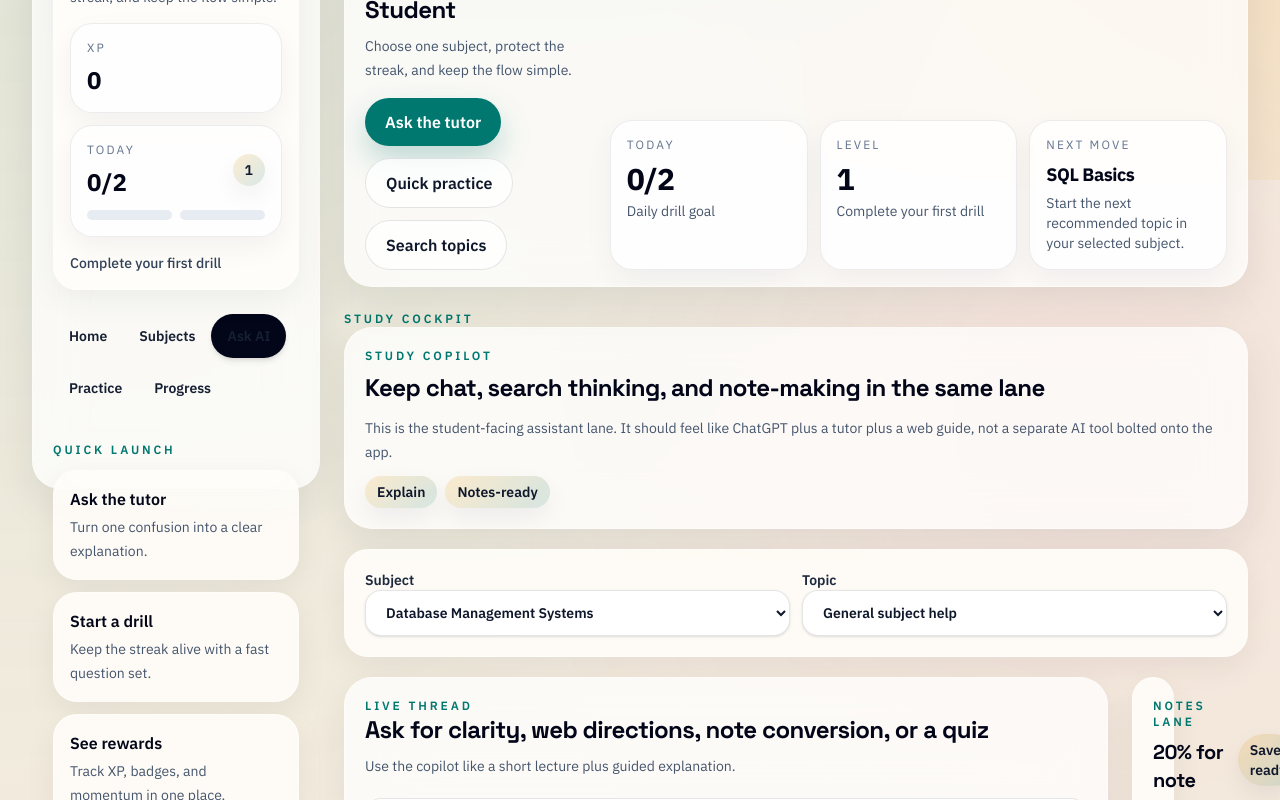
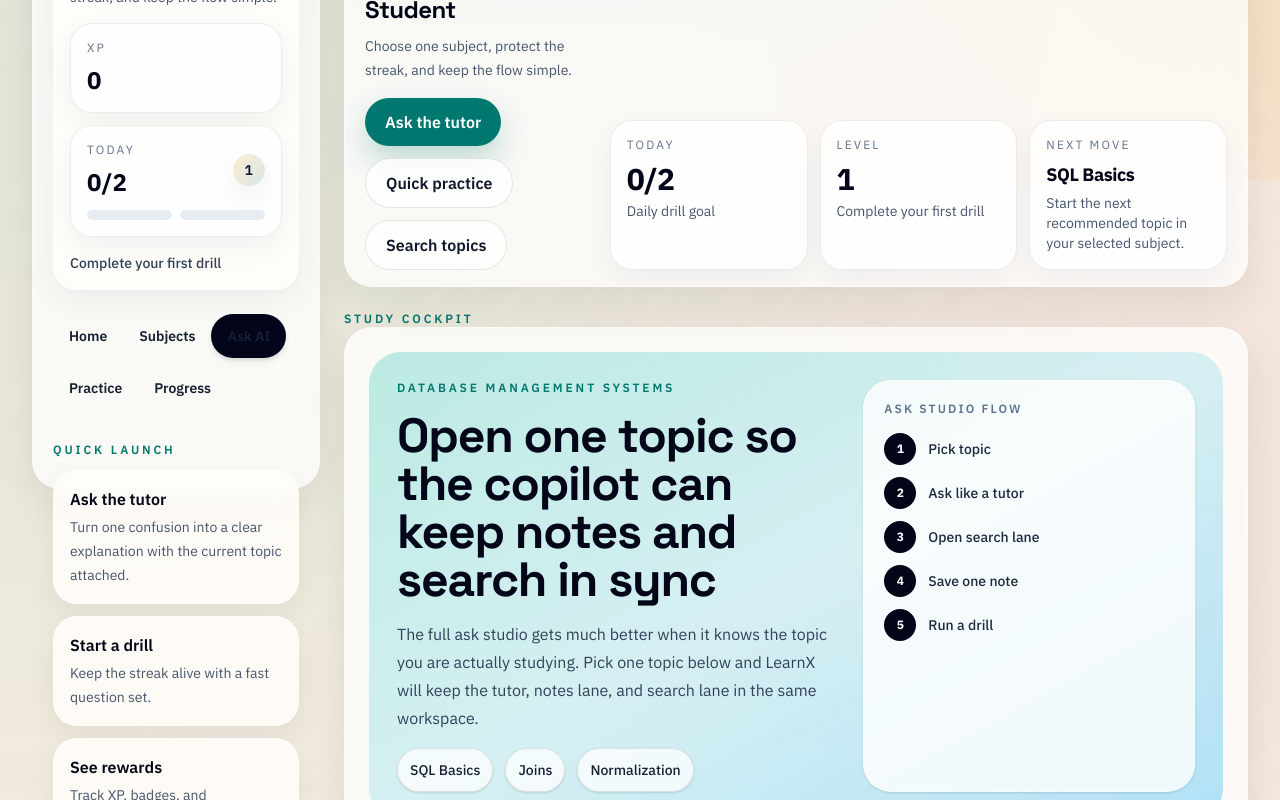
Before and after one commit to 24b61a66c4-byte/LEARNX, a Next.js app in the folder web/: page /app/ask in a window 1280 px wide. Shown: the part 300-1100 px from the top of the page. Built offline with nearby package versions, Linux system fonts and the light colour scheme.

Commit message:
Unify LearnX ask workspace context

```diff
--- a/web/src/app/app/ask/page.tsx
+++ b/web/src/app/app/ask/page.tsx
@@ -1,4 +1,10 @@
+import Link from "next/link";
+
+import { SearchLane } from "@/components/search-lane";
+import { TopicNotesPanel } from "@/components/topic-notes-panel";
 import { TutorPanel } from "@/components/tutor-panel";
+import { getSubjectById, getTopicsBySubject } from "@/lib/data/catalog";
+import { getTopicWorkspaceContext } from "@/lib/topic-workspace";
 import { SubjectId } from "@/lib/types";
 
 function isSubjectId(value?: string): value is SubjectId {
@@ -16,15 +22,149 @@ export default async function AskPage({
 }) {
   const params = await searchParams;
   const subjectId = isSubjectId(params.subjectId) ? params.subjectId : "dbms";
+  const subject = getSubjectById(subjectId);
   const topicId = params.topicId?.trim() || undefined;
   const prompt = params.prompt?.trim() || "";
+  const workspaceContext = topicId ? getTopicWorkspaceContext(subjectId, topicId) : null;
+  const suggestedTopics = getTopicsBySubject(subjectId).slice(0, 4);
+
+  if (!subject) {
+    return null;
+  }
+
+  if (!workspaceContext) {
+    return (
+      <section className="space-y-6">
+        <div className="surface-card overflow-hidden p-6">
+          <div className={`rounded-[32px] bg-gradient-to-br ${subject.accent} p-6 sm:p-7`}>
+            <div className="grid gap-6 xl:grid-cols-[1.2fr_0.9fr]">
+              <div className="space-y-4">
+                <p className="eyebrow">{subject.name}</p>
+                <h1 className="text-4xl font-bold tracking-tight text-slate-950 sm:text-5xl">
+                  Open one topic so the copilot can keep notes and search in sync
+                </h1>
+                <p className="max-w-3xl text-sm leading-7 text-slate-700 sm:text-base">
+                  The full ask studio gets much better when it knows the topic you are actually studying. Pick one topic
+                  below and LearnX will keep the tutor, notes lane, and search lane in the same workspace.
+                </p>
+                <div className="flex flex-wrap gap-3">
+                  {suggestedTopics.map((topic) => (
+                    <Link
+                      className="pill"
+                      href={`/app/ask?subjectId=${subject.id}&topicId=${topic.id}`}
+                      key={topic.id}
+                    >
+                      {topic.title}
+                    </Link>
+                  ))}
+                </div>
+              </div>
+
+              <div className="rounded-[28px] border border-white/40 bg-white/80 p-5 shadow-sm">
+                <p className="text-xs font-semibold uppercase tracking-[0.18em] text-slate-500">Ask studio flow</p>
+                <div className="mt-4 grid gap-3">
+                  {["Pick topic", "Ask like a tutor", "Open search lane", "Save one note", "Run a drill"].map(
+                    (step, index) => (
+                      <div className="flex items-center gap-3" key={step}>
+                        <span className="inline-flex h-8 w-8 items-center justify-center rounded-full bg-slate-950 text-xs font-bold text-white">
+                          {index + 1}
+                        </span>
+                        <span className="text-sm font-medium text-slate-800">{step}</span>
+                      </div>
+                    ),
+                  )}
+                </div>
+              </div>
+            </div>
+          </div>
+        </div>
+
+        <TutorPanel
+          defaultSubjectId={subjectId}
+          initialPrompt={prompt}
+          key={`${subjectId}-general-${prompt}`}
+        />
+      </section>
+    );
+  }
+
+  const { topic, noteSeeds, searchSuggestions, watchLane } = workspaceContext;
 
   return (
-    <TutorPanel
-      defaultSubjectId={subjectId}
-      defaultTopicId={topicId}
-      initialPrompt={prompt}
-      key={`${subjectId}-${topicId ?? "general"}-${prompt}`}
-    />
+    <section className="space-y-6">
+      <div className="surface-card overflow-hidden p-6">
+        <div className={`rounded-[32px] bg-gradient-to-br ${subject.accent} p-6 sm:p-7`}>
+          <div className="grid gap-6 xl:grid-cols-[1.25fr_0.9fr]">
+            <div className="space-y-4">
+              <p className="eyebrow">{subject.name} ask studio</p>
+              <h1 className="text-4xl font-bold tracking-tight text-slate-950 sm:text-5xl">{topic.title}</h1>
+              <p className="max-w-3xl text-sm leading-7 text-slate-700 sm:text-base">{topic.summary}</p>
+              <div className="flex flex-wrap gap-2">
+                {topic.tags.map((tag) => (
+                  <span className={`pill ${subject.backdrop}`} key={tag}>
+                    {tag}
+                  </span>
+                ))}
+              </div>
+              <div className="flex flex-wrap gap-3">
+                <Link className="button-primary" href={`/app/learn/${subject.id}/${topic.id}`}>
+                  Open full topic studio
+                </Link>
+                <Link className="button-secondary" href={`/app/practice?subjectId=${subject.id}&topicId=${topic.id}`}>
+                  Jump to drill
+                </Link>
+              </div>
+            </div>
+
+            <div className="rounded-[28px] border border-white/40 bg-white/80 p-5 shadow-sm">
+              <p className="text-xs font-semibold uppercase tracking-[0.18em] text-slate-500">Shared workspace context</p>
+              <div className="mt-4 grid gap-3">
+                {["Tutor keeps topic context", "Search lane stays nearby", "Notes save under the same topic", "Drill stays one click away"].map(
+                  (line) => (
+                    <div className="rounded-[20px] bg-white/84 px-4 py-3 text-sm font-medium text-slate-800" key={line}>
+                      {line}
+                    </div>
+                  ),
+                )}
+              </div>
+            </div>
+          </div>
+        </div>
+      </div>
+
+      <div className="grid gap-6 xl:grid-cols-[0.8fr_1.15fr_0.95fr]">
+        <div className="space-y-6">
+          <SearchLane
+            key={`ask-search-${topic.id}`}
+            searchSuggestions={searchSuggestions}
+            tags={topic.tags}
+            topicSummary={topic.summary}
+            topicTitle={topic.title}
+            watchLane={watchLane}
+          />
+        </div>
+
+        <div className="space-y-6">
+          <TutorPanel
+            defaultSubjectId={subjectId}
+            defaultTopicId={topic.id}
+            initialPrompt={prompt}
+            showFloatingActions={false}
+            showSupportLanes={false}
+            key={`${subjectId}-${topic.id}-${prompt}`}
+          />
+        </div>
+
+        <div className="space-y-6">
+          <TopicNotesPanel
+            key={`ask-notes-${topic.id}`}
+            seedNotes={noteSeeds}
+            subjectId={subject.id}
+            topicId={topic.id}
+            topicTitle={topic.title}
+          />
+        </div>
+      </div>
+    </section>
   );
 }
--- a/web/src/app/app/learn/[subjectId]/[topicId]/page.tsx
+++ b/web/src/app/app/learn/[subjectId]/[topicId]/page.tsx
@@ -7,7 +7,8 @@ import { ResumeTracker } from "@/components/resume-tracker";
 import { SearchLane } from "@/components/search-lane";
 import { TopicNotesPanel } from "@/components/topic-notes-panel";
 import { TutorPanel } from "@/components/tutor-panel";
-import { getLessonByTopicId, getSubjectById, getTopicById } from "@/lib/data/catalog";
+import { getSubjectById } from "@/lib/data/catalog";
+import { getTopicWorkspaceContext } from "@/lib/topic-workspace";
 import { SubjectId } from "@/lib/types";
 
 export default async function TopicPage({
@@ -17,36 +18,13 @@ export default async function TopicPage({
 }) {
   const { subjectId, topicId } = await params;
   const subject = getSubjectById(subjectId);
-  const topic = getTopicById(topicId);
-  const lesson = getLessonByTopicId(topicId);
+  const workspaceContext = getTopicWorkspaceContext(subjectId, topicId);
+  const topic = workspaceContext?.topic;
+  const lesson = workspaceContext?.lesson;
 
-  if (!subject || !topic || topic.subjectId !== subject.id) {
+  if (!subject || !workspaceContext || !topic) {
     notFound();
   }
-
-  const noteSeeds = [
-    topic.summary,
-    lesson?.blocks[0]?.content[0] ?? "Open the first lesson block and turn it into one revision line.",
-    lesson?.blocks.find((block) => block.kind === "exam")?.content[0] ??
-      "Ask the copilot to convert the topic into one exam-ready answer.",
-    lesson?.blocks.find((block) => block.kind === "mistake-watch")?.content[0] ??
-      "Save the first common mistake you notice and turn it into a correction card.",
-  ];
-  const searchSuggestions = [
-    `${topic.title} explained with one real example`,
-    `Common mistakes in ${topic.title}`,
-    `${topic.title} viva questions and exam answers`,
-  ];
-  const watchLane = [
-    {
-      title: `${topic.title} as a short lecture`,
-      detail: "Think in terms of a focused classroom explanation or video recap, not isolated notes.",
-    },
-    {
-      title: `${topic.title} with examples and visuals`,
-      detail: "Use diagrams, analogies, and short examples before memorizing final answers.",
-    },
-  ];
 
   return (
     <section className="space-y-6">
@@ -67,10 +45,10 @@ export default async function TopicPage({
                 ))}
               </div>
               <div className="flex flex-wrap gap-3">
-                <Link className="button-primary" href="/app/ask">
+                <Link className="button-primary" href={`/app/ask?subjectId=${subject.id}&topicId=${topic.id}`}>
                   Open copilot on full page
                 </Link>
-                <Link className="button-secondary" href="/app/practice">
+                <Link className="button-secondary" href={`/app/practice?subjectId=${subject.id}&topicId=${topic.id}`}>
                   Open drill mode
                 </Link>
               </div>
@@ -99,11 +77,11 @@ export default async function TopicPage({
         <div className="space-y-6">
           <SearchLane
             key={`search-${topic.id}`}
-            searchSuggestions={searchSuggestions}
+            searchSuggestions={workspaceContext.searchSuggestions}
             tags={topic.tags}
             topicSummary={topic.summary}
             topicTitle={topic.title}
-            watchLane={watchLane}
+            watchLane={workspaceContext.watchLane}
           />
         </div>
 
@@ -137,7 +115,7 @@ export default async function TopicPage({
 
           <TopicNotesPanel
             key={`notes-${topic.id}`}
-            seedNotes={noteSeeds}
+            seedNotes={workspaceContext.noteSeeds}
             subjectId={subject.id}
             topicId={topic.id}
             topicTitle={topic.title}
--- a/web/src/components/app-shell.tsx
+++ b/web/src/components/app-shell.tsx
@@ -23,24 +23,6 @@ const navItems = [
   { href: "/app/ask", label: "Ask AI" },
   { href: "/app/practice", label: "Practice" },
   { href: "/app/progress", label: "Progress" },
-];
-
-const quickActions = [
-  {
-    href: "/app/ask",
-    label: "Ask the tutor",
-    detail: "Turn one confusion into a clear explanation.",
-  },
-  {
-    href: "/app/practice",
-    label: "Start a drill",
-    detail: "Keep the streak alive with a fast question set.",
-  },
-  {
-    href: "/app/progress",
-    label: "See rewards",
-    detail: "Track XP, badges, and momentum in one place.",
-  },
 ];
 
 function getShellState(): {
@@ -123,6 +105,26 @@ export function AppShell({ children }: { children: ReactNode }) {
   const focusLine = onboarding
     ? `Focus: ${onboarding.preferredSubjectId.toUpperCase()} • ${formatStudyGoal(onboarding.studyGoal)}`
     : "Choose one subject, protect the streak, and keep the flow simple.";
+  const tutorHref = dashboard.resumeTopic
+    ? `/app/ask?subjectId=${dashboard.resumeTopic.subjectId}&topicId=${dashboard.resumeTopic.id}`
+    : `/app/ask?subjectId=${onboarding?.preferredSubjectId ?? "dbms"}`;
+  const quickActions = [
+    {
+      href: tutorHref,
+      label: "Ask the tutor",
+      detail: "Turn one confusion into a clear explanation with the current topic attached.",
+    },
+    {
+      href: dashboard.quickPracticeHref,
+      label: "Start a drill",
+      detail: "Keep the streak alive with a fast question set.",
+    },
+    {
+      href: "/app/progress",
+      label: "See rewards",
+      detail: "Track XP, badges, and momentum in one place.",
+    },
+  ];
 
   return (
     <>
@@ -228,7 +230,7 @@ export function AppShell({ children }: { children: ReactNode }) {
                   <p className="mt-2 max-w-2xl text-sm leading-6 text-slate-600">{focusLine}</p>
                 </div>
                 <div className="flex flex-wrap gap-3">
-                  <Link className="button-primary" href="/app/ask">
+                  <Link className="button-primary" href={tutorHref}>
                     Ask the tutor
                   </Link>
                   <Link className="button-secondary" href={dashboard.quickPracticeHref}>
@@ -266,7 +268,7 @@ export function AppShell({ children }: { children: ReactNode }) {
             </div>
           </div>
           <div className="mb-5 flex flex-wrap gap-3 lg:hidden">
-            <Link className="button-primary" href="/app/ask">
+            <Link className="button-primary" href={tutorHref}>
               Ask AI
             </Link>
             <Link className="button-secondary" href={dashboard.quickPracticeHref}>
--- a/web/src/components/dashboard-panel.tsx
+++ b/web/src/components/dashboard-panel.tsx
@@ -40,6 +40,9 @@ export function DashboardPanel() {
   const continueHref = dashboard.resumeTopic
     ? `/app/learn/${dashboard.resumeTopic.subjectId}/${dashboard.resumeTopic.id}`
     : "/app/subjects";
+  const tutorHref = dashboard.resumeTopic
+    ? `/app/ask?subjectId=${dashboard.resumeTopic.subjectId}&topicId=${dashboard.resumeTopic.id}`
+    : `/app/ask?subjectId=${activeSubject.id}`;
   const continueTitle = dashboard.resumeTopic?.title ?? dashboard.recommendation?.title ?? "SQL Basics";
   const quickPrompts = [
     `Explain ${continueTitle} like a short lecture`,
@@ -75,7 +78,7 @@ export function DashboardPanel() {
       lane: "Search lane",
       title: `Web-backed doubts on ${continueTitle}`,
       detail: "Search-oriented prompts, examples, and misconceptions should sit beside the chat instead of outside the product.",
-      href: "/app/ask",
+      href: tutorHref,
     },
     {
       lane: "Note lane",
@@ -114,7 +117,7 @@ export function DashboardPanel() {
       title: `Ask for help on ${continueTitle}`,
       detail: "Use the copilot as part tutor, part search assistant, part note-maker.",
       xp: 35,
-      href: "/app/ask",
+      href: tutorHref,
     },
     {
       id: "practice",
@@ -170,7 +173,7 @@ export function DashboardPanel() {
                   <Link className="button-primary" href={continueHref}>
                     Open study studio
                   </Link>
-                  <Link className="button-secondary" href="/app/ask">
+                  <Link className="button-secondary" href={tutorHref}>
                     Open copilot chat
                   </Link>
                 </div>
@@ -291,7 +294,7 @@ export function DashboardPanel() {
               </div>
             </div>
             <div className="mt-4 grid gap-3">
-              <Link className="button-primary" href="/app/ask">
+              <Link className="button-primary" href={tutorHref}>
                 Open tutor workspace
               </Link>
               <Link className="button-secondary" href={dashboard.quickPracticeHref}>
--- a/web/src/components/tutor-panel.tsx
+++ b/web/src/components/tutor-panel.tsx
@@ -36,9 +36,17 @@ interface TutorPanelProps {
   defaultSubjectId?: SubjectId;
   defaultTopicId?: string;
   initialPrompt?: string;
+  showFloatingActions?: boolean;
+  showSupportLanes?: boolean;
 }
 
-export function TutorPanel({ defaultSubjectId = "dbms", defaultTopicId, initialPrompt = "" }: TutorPanelProps) {
+export function TutorPanel({
+  defaultSubjectId = "dbms",
+  defaultTopicId,
+  initialPrompt = "",
+  showFloatingActions = true,
+  showSupportLanes = true,
+}: TutorPanelProps) {
   const subjects = catalogGateway.getSubjects();
   const [subjectId, setSubjectId] = useState<SubjectId>(defaultSubjectId);
   const [topicId, setTopicId] = useState<string>(defaultTopicId ?? "");
@@ -223,7 +231,7 @@ export function TutorPanel({ defaultSubjectId = "dbms", defaultTopicId, initialP
         </div>
       </div>
 
-      <div className="grid gap-5 xl:grid-cols-[1.55fr_0.72fr_0.72fr]">
+      <div className={showSupportLanes ? "grid gap-5 xl:grid-cols-[1.55fr_0.72fr_0.72fr]" : "space-y-5"}>
         <div className="surface-card space-y-5 p-5 xl:min-h-[46rem]">
           <div className="space-y-2">
             <div className="flex flex-wrap items-start justify-between gap-3">
@@ -350,6 +358,7 @@ export function TutorPanel({ defaultSubjectId = "dbms", defaultTopicId, initialP
           </div>
         </div>
 
+        {showSupportLanes ? (
           <div className="-mx-1 flex snap-x gap-5 overflow-x-auto px-1 xl:mx-0 xl:grid xl:gap-5 xl:overflow-visible">
             <div className="surface-panel min-w-[82%] snap-start p-5 xl:min-w-0">
               <div className="flex items-center justify-between gap-3">
@@ -408,9 +417,10 @@ export function TutorPanel({ defaultSubjectId = "dbms", defaultTopicId, initialP
               </div>
             </div>
           </div>
+        ) : null}
       </div>
 
-      {selectedTopic ? (
+      {selectedTopic && showFloatingActions ? (
         <div className="pointer-events-none fixed bottom-24 right-4 z-30 flex flex-col gap-3 sm:bottom-6">
           <Link
             className="pointer-events-auto inline-flex min-h-12 items-center justify-center rounded-full bg-slate-950 px-5 py-3 text-sm font-semibold text-white shadow-[0_18px_36px_rgba(15,23,42,0.2)] transition hover:bg-slate-900"
--- /dev/null
+++ b/web/src/lib/topic-workspace.ts
@@ -0,0 +1,39 @@
+import { getLessonByTopicId, getTopicById } from "@/lib/data/catalog";
+import { SubjectId } from "@/lib/types";
+
+export function getTopicWorkspaceContext(subjectId: SubjectId, topicId: string) {
+  const topic = getTopicById(topicId);
+  const lesson = getLessonByTopicId(topicId);
+
+  if (!topic || topic.subjectId !== subjectId) {
+    return null;
+  }
+
+  return {
+    topic,
+    lesson,
+    noteSeeds: [
+      topic.summary,
+      lesson?.blocks[0]?.content[0] ?? "Open the first lesson block and turn it into one revision line.",
+      lesson?.blocks.find((block) => block.kind === "exam")?.content[0] ??
+        "Ask the copilot to convert the topic into one exam-ready answer.",
+      lesson?.blocks.find((block) => block.kind === "mistake-watch")?.content[0] ??
+        "Save the first common mistake you notice and turn it into a correction card.",
+    ],
+    searchSuggestions: [
+      `${topic.title} explained with one real example`,
+      `Common mistakes in ${topic.title}`,
+      `${topic.title} viva questions and exam answers`,
+    ],
+    watchLane: [
+      {
+        title: `${topic.title} as a short lecture`,
+        detail: "Think in terms of a focused classroom explanation or video recap, not isolated notes.",
+      },
+      {
+        title: `${topic.title} with examples and visuals`,
+        detail: "Use diagrams, analogies, and short examples before memorizing final answers.",
+      },
+    ],
+  };
+}
```
Lines whose indentation alone changed are shown as unchanged.
